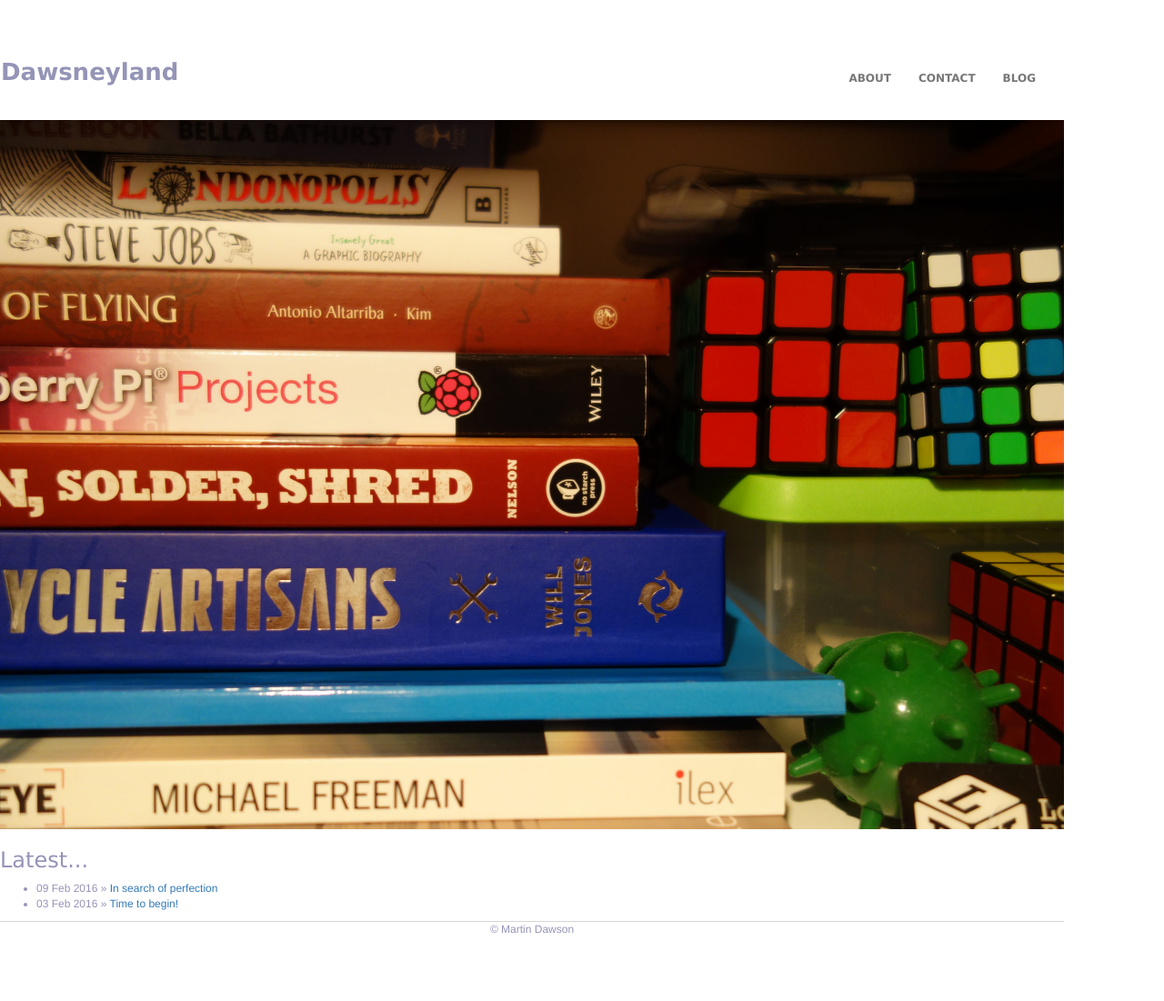
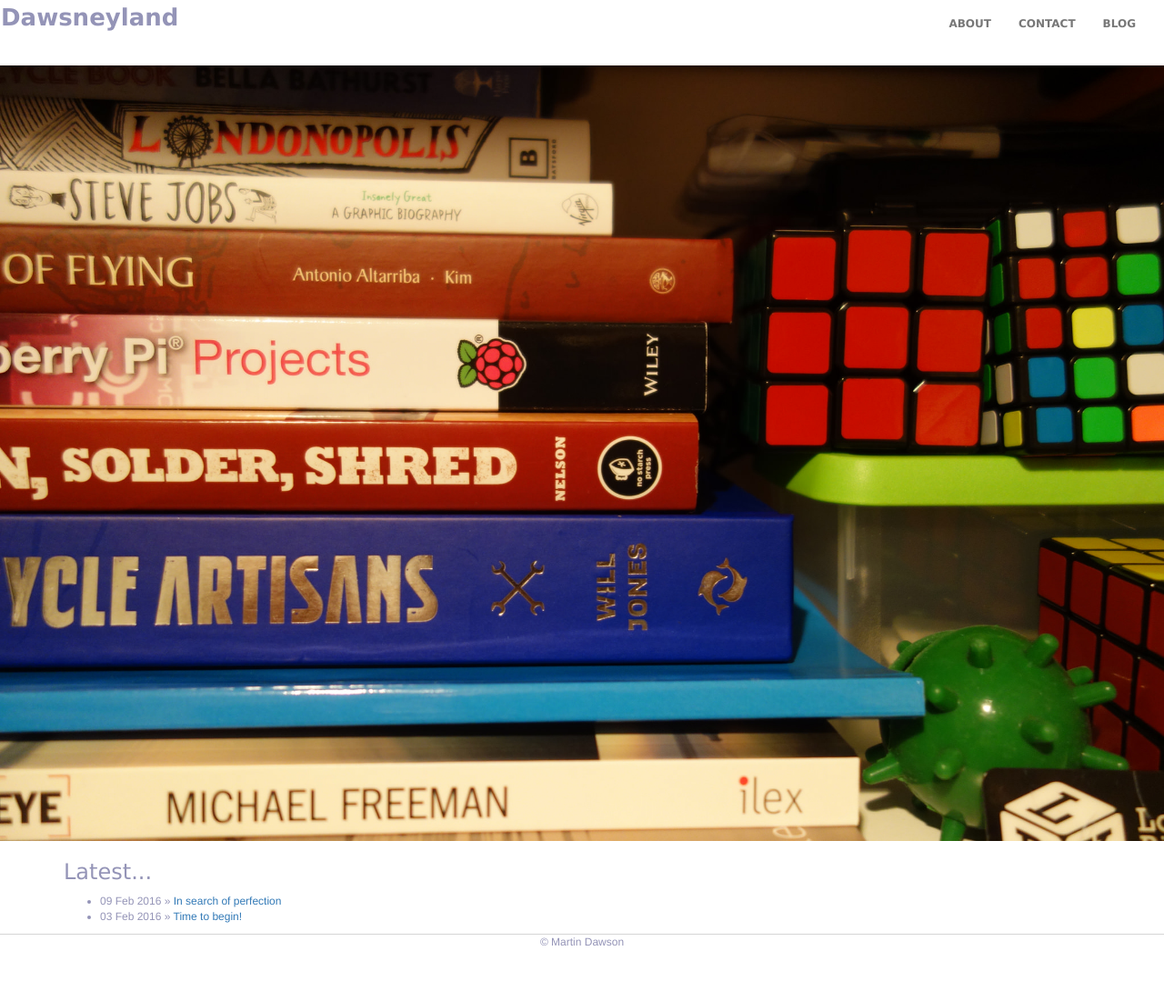
Before and after one commit to dawsino/dawsino.github.io, a Jekyll site: the page built from index.html, in a window 1280 px wide. Shown: the whole page at 91% size. Built offline with Jekyll 4.4.1, drawn with Linux system fonts in a browser that asks for light colours; after the commit the page ends 1055 px from its top, so only the background shows below that.

Commit message:
container and body

```diff
--- a/_layouts/default.html
+++ b/_layouts/default.html
@@ -4,15 +4,13 @@
   {% include head.html %}
 
   <body>
-   <div class="container">
 
     {% include header.html %}
+
         {{ content }}
 
     {% include footer.html %}
 
-   </div>
-
   </body>
 
 </html>
--- a/css/main.css
+++ b/css/main.css
@@ -1,13 +1,8 @@
 
-.container {
-  padding: 0px;
-  margin: 0px;
-
-}
 
 body {
     color: #9494b7;
-    margin: 60px auto;
+    margin: 0px auto;
     width: 100%;
     font-size: 12px;
 }
```
